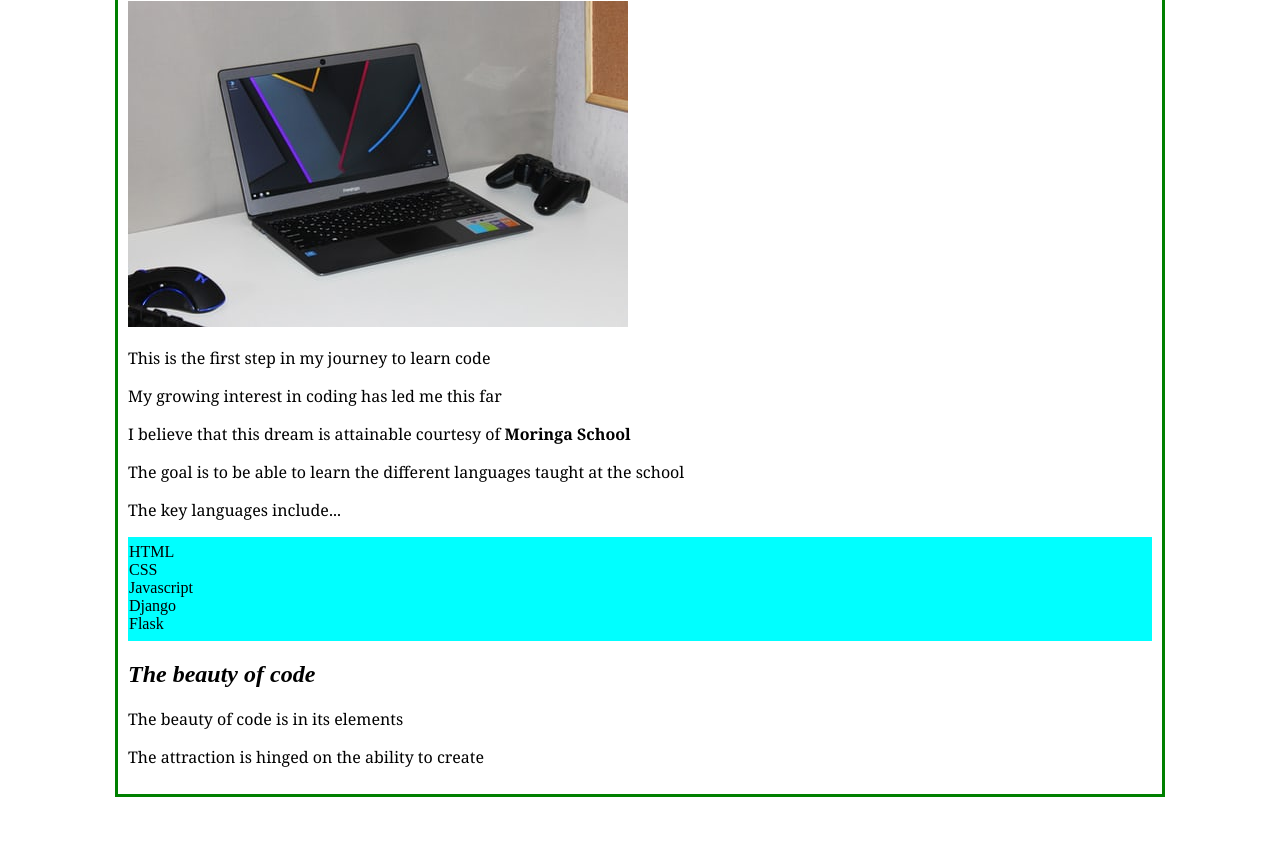
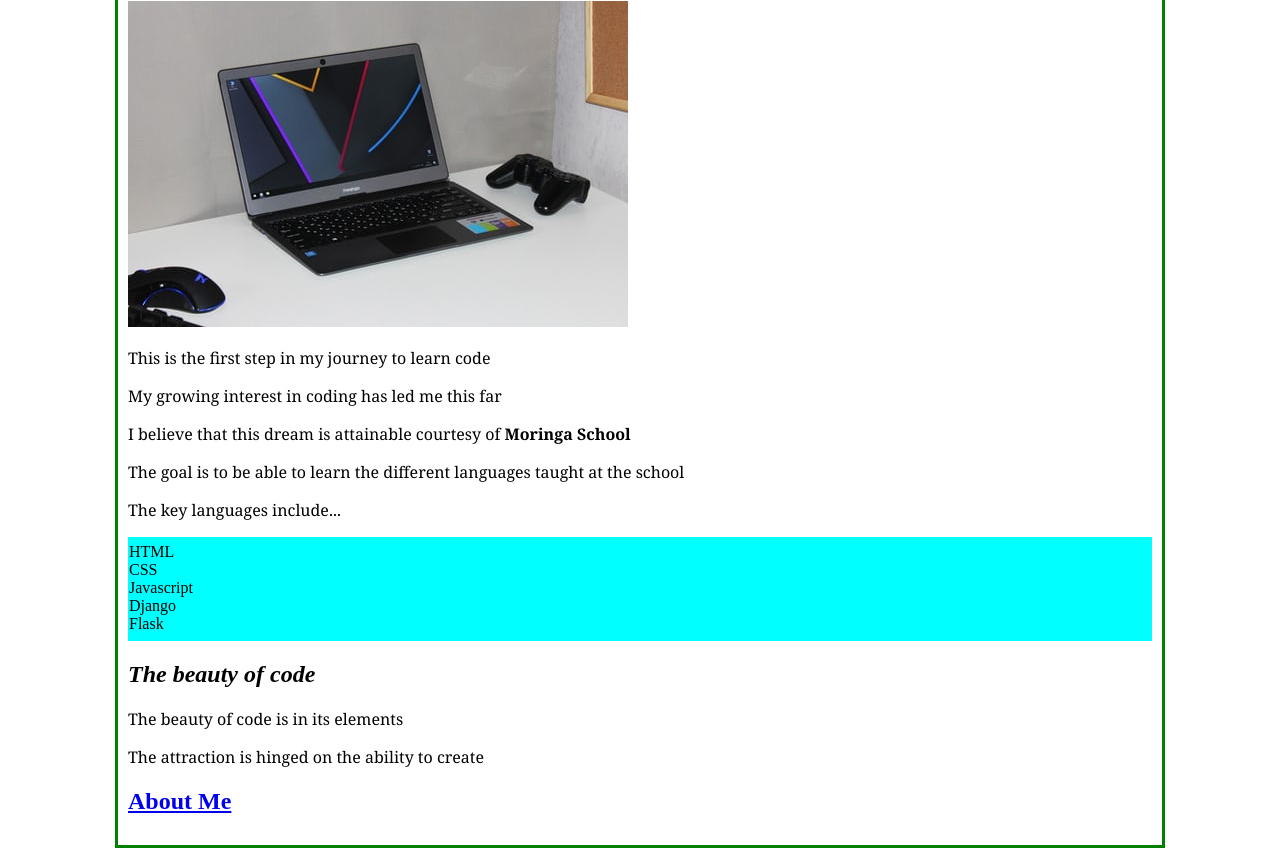
Before and after one commit to Evance23/myschoolproject, a plain HTML site: page index.html in a window 1280 px wide. Shown: the part 92-940 px from the top of the page. Before the commit the page ends 889 px from the top, so only its background shows below. Drawn offline with Linux system fonts and the light colour scheme.

Commit message:
Add  about_me.html

```diff
--- a/index.html
+++ b/index.html
@@ -30,6 +30,13 @@
         <p> The attraction is hinged on the ability to create</p>
 
 
+    <a href="about_me.html" target="_blank" rel="noopener noreferrer">
+        <h2>About Me</h2>
+    </a>
+
+
+
+
     </p>
 </body>
 </html>
```
Also changed, not shown: about_me.html (added), me.html (deleted), 1 other file.
